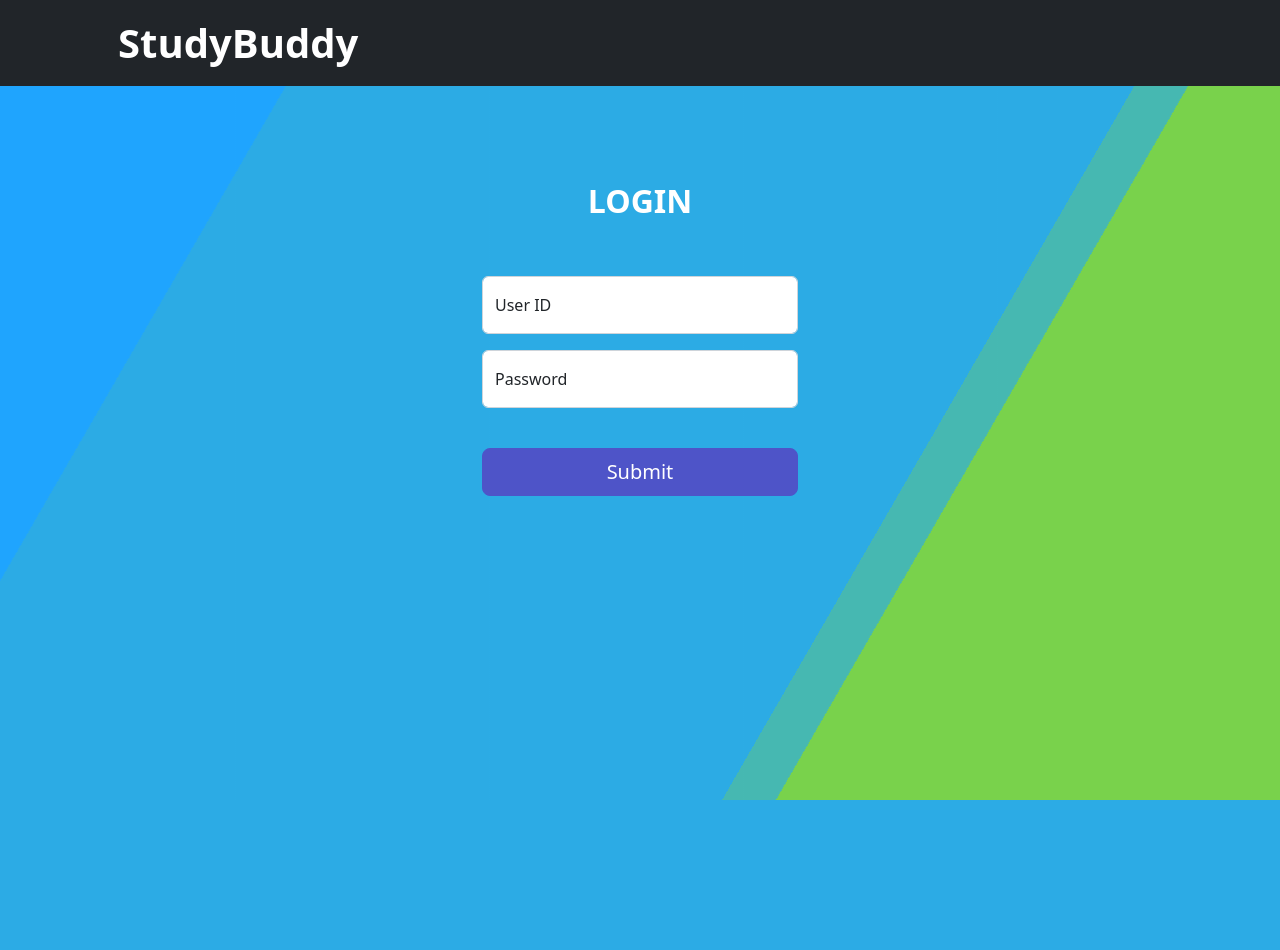
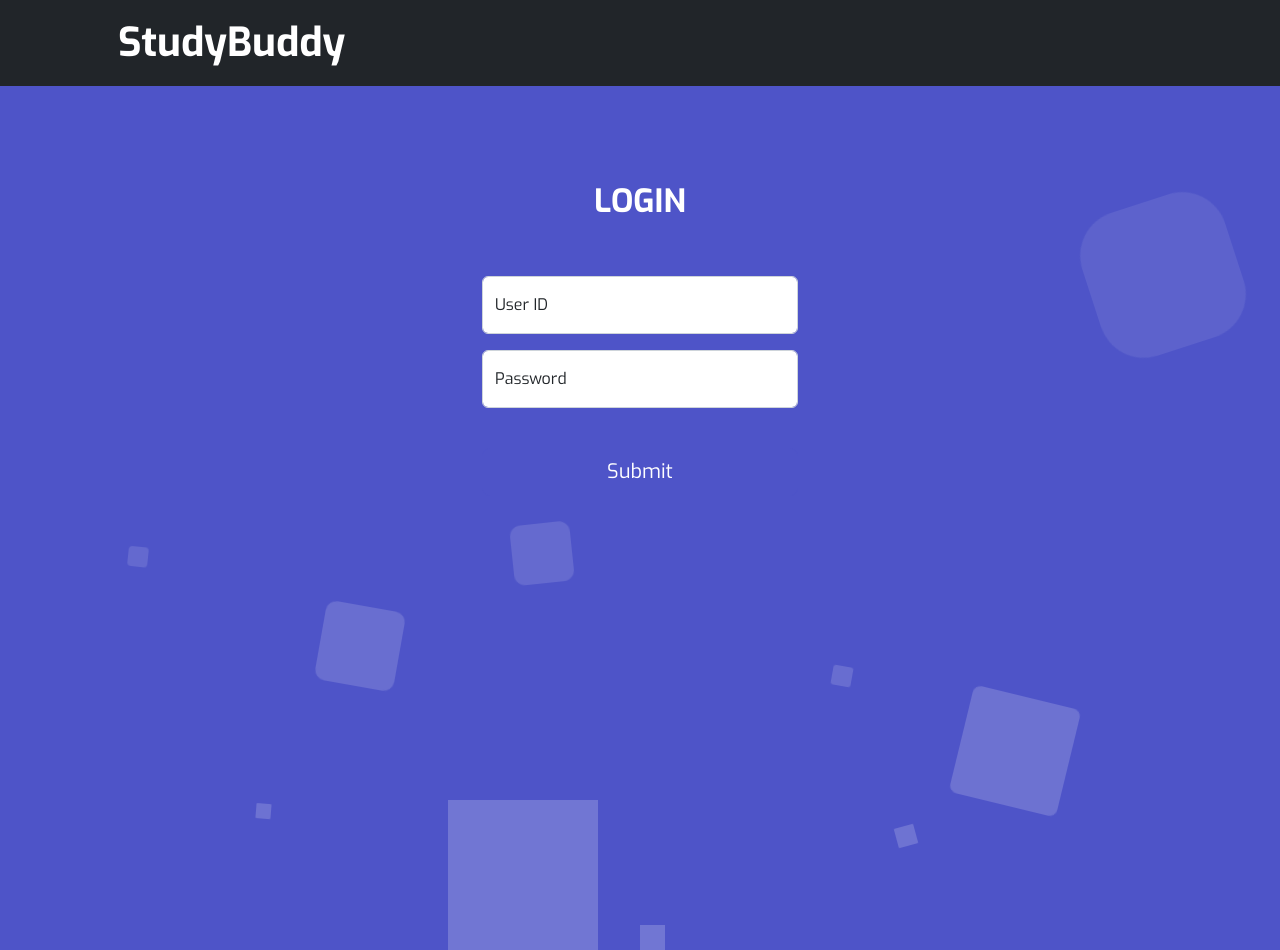
Before and after one commit to Cromyl/StudyBuddy, a PHP site: page /UserLogin.php in a window 1280 px wide. Before the commit the page ends 800 px from the top, so only its background shows below. Run offline with PHP 8.4, Linux system fonts and the light colour scheme; some libraries are stand-ins or nearby versions.

Commit message:
Add files via upload

```diff
--- a/StudyBuddy/UserLogin.php
+++ b/StudyBuddy/UserLogin.php
@@ -12,87 +12,185 @@
     <title>Document</title>
     <link href="https://cdn.jsdelivr.net/npm/bootstrap-icons@1.4.1/font/bootstrap-icons.css" rel="stylesheet" />
         <link href="styles.css" rel="stylesheet" />
+
+
 <style>
-        body {
+    @import url('https://fonts.googleapis.com/css?family=Exo:400,700');
+
+*{
+    margin: 0px;
+    padding: 0px;
+}
+
+body{
+    font-family: 'Exo', sans-serif;
+    z-index: -2;
+}
+
+
+.context {
+    width: 100%;
+    position: absolute;
+    top:50vh;
 
 }
-    body::before {
-        content: "";
-        display: block;
+
+.context h1{
+    text-align: center;
+    color: #fff;
+    font-size: 50px;
+}
+
+
+.area{
+    background: #4e54c8;
+    background: -webkit-linear-gradient(to left, #8f94fb, #4e54c8);
+    width: 100%;
+    height:100%;
+    z-index: -2;
+
+}
+
+.circles{
     position: absolute;
     top: 0;
     left: 0;
     width: 100%;
     height: 100%;
-        background-color: white;
-        opacity: 0.7;
-        z-index: -1;
-    }
-</style>
-
-<style>
-    html {
-  height:100%;
+    overflow: overflow-y;
+    z-index: 0;
 }
 
-body {
-  margin:0;
+.circles li{
+    position: absolute;
+    display: block;
+    list-style: none;
+    width: 20px;
+    height: 20px;
+    background: rgba(255, 255, 255, 0.2);
+    animation: animate 25s linear infinite;
+    bottom: -150px;
+
 }
 
-.bg {
-  animation:slide 3s ease-in-out infinite alternate;
-  background-image: linear-gradient(-60deg, #6c3 50%, #09f 50%);
-  bottom:0;
-  left:-50%;
-  opacity:.5;
-  position:fixed;
-  right:-50%;
-  top:0;
-  z-index:-1;
+.circles li:nth-child(1){
+    left: 25%;
+    width: 80px;
+    height: 80px;
+    animation-delay: 0s;
 }
 
-.bg2 {
-  animation-direction:alternate-reverse;
-  animation-duration:4s;
+
+.circles li:nth-child(2){
+    left: 10%;
+    width: 20px;
+    height: 20px;
+    animation-delay: 2s;
+    animation-duration: 12s;
 }
 
-.bg3 {
-  animation-duration:5s;
+.circles li:nth-child(3){
+    left: 70%;
+    width: 20px;
+    height: 20px;
+    animation-delay: 4s;
 }
 
-.content {
-  background-color:rgba(255,255,255,.8);
-  border-radius:.25em;
-  box-shadow:0 0 .25em rgba(0,0,0,.25);
-  box-sizing:border-box;
-  left:50%;
-  padding:10vmin;
-  position:fixed;
-  text-align:center;
-  top:50%;
-  transform:translate(-50%, -50%);
+.circles li:nth-child(4){
+    left: 40%;
+    width: 60px;
+    height: 60px;
+    animation-delay: 0s;
+    animation-duration: 18s;
 }
 
-h1 {
-  font-family:monospace;
+.circles li:nth-child(5){
+    left: 65%;
+    width: 20px;
+    height: 20px;
+    animation-delay: 0s;
 }
 
-@keyframes slide {
-  0% {
-    transform:translateX(-25%);
+.circles li:nth-child(6){
+    left: 75%;
+    width: 110px;
+    height: 110px;
+    animation-delay: 3s;
 }
-  100% {
-    transform:translateX(25%);
+
+.circles li:nth-child(7){
+    left: 35%;
+    width: 150px;
+    height: 150px;
+    animation-delay: 7s;
 }
+
+.circles li:nth-child(8){
+    left: 50%;
+    width: 25px;
+    height: 25px;
+    animation-delay: 15s;
+    animation-duration: 45s;
+}
+
+.circles li:nth-child(9){
+    left: 20%;
+    width: 15px;
+    height: 15px;
+    animation-delay: 2s;
+    animation-duration: 35s;
+}
+
+.circles li:nth-child(10){
+    left: 85%;
+    width: 150px;
+    height: 150px;
+    animation-delay: 0s;
+    animation-duration: 11s;
+}
+.card{
+    z-index: 2;
+}
+
+.navbar{
+    z-index: 2;
+}
+.col-lg-4{
+   z-index:2;
+}
+.d-grid{
+   z-index:2;
+}
+.card{
+                box-shadow: 0 0 20px 2px rgba(0,0,0,.1);
+                transition:0.7s;
+            }
+            .card:hover{
+                transform:scale(1.1);
+                z-index:2;
+            }
+
+
+@keyframes animate {
+
+    0%{
+        transform: translateY(0) rotate(0deg);
+        opacity: 1;
+        border-radius: 0;
+    }
+
+    100%{
+        transform: translateY(-1000px) rotate(720deg);
+        opacity: 0;
+        border-radius: 50%;
+    }
+
 }
 </style>
 
 
 </head>
-<body class="" style="">
-<div class="bg"></div>
-<div class="bg bg2"></div>
-<div class="bg bg3"></div>
+<body class="area">
 <nav class="navbar navbar-expand-lg navbar-dark bg-dark">
             <div class="container px-5">
                 <a class="navbar-brand" href="#!"style="font-size:40px; font-weight:bold;">StudyBuddy</a>
@@ -139,7 +237,7 @@ h1 {
     <section class=" py-5">
         <div class="container px-5 my-5 px-5">
             <div class="text-center mb-5">
-              <h2 class="fw-bolder" style="color: white">LOGIN</h2><br><br>
+              <h2 class="fw-bolder" style="color: white;">LOGIN</h2><br><br>
 
                 <div class="row gx-5 justify-content-center">
                     <div class="col-lg-4">
@@ -173,5 +271,16 @@ h1 {
         <script src="https://cdn.startbootstrap.com/sb-forms-latest.js"></script>
 
 </body>
-
+<ul class="circles" >
+                    <li></li>
+                    <li></li>
+                    <li></li>
+                    <li></li>
+                    <li></li>
+                    <li></li>
+                    <li></li>
+                    <li></li>
+                    <li></li>
+                    <li></li>
+            </ul>
 </html>
```
Also changed, not shown: StudyBuddy/MentorLogin.php (+170 -44 lines). Lines whose indentation alone changed are shown as unchanged.
